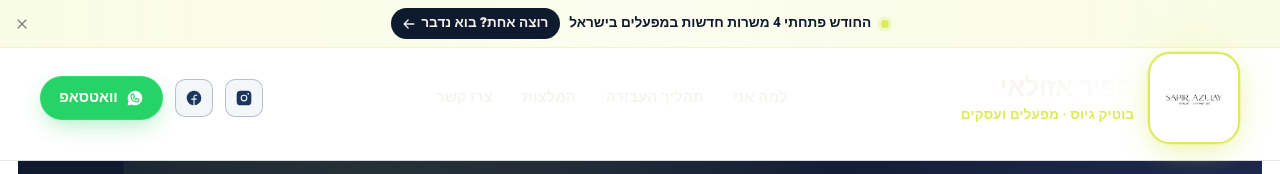
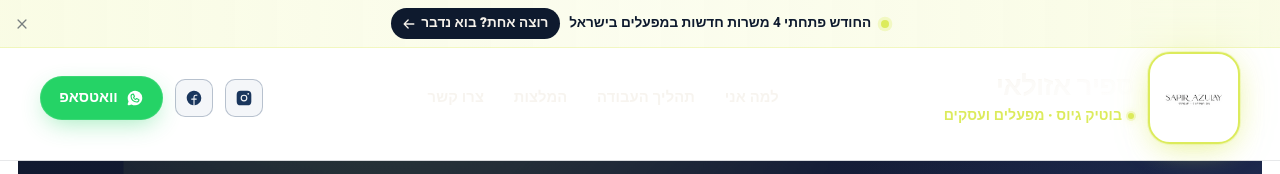
Before and after one commit to amirargaman95-hue/sapir-landing, a Next.js app in the folder app/: page / in a window 1280 px wide. Shown: the top 174 px of the page. Built offline with nearby package versions, Linux system fonts and the light colour scheme.

Commit message:
fix(brand): solid black-navy text + yellow-green dot before tagline (visibility fix)

```diff
--- a/app/src/app/globals.css
+++ b/app/src/app/globals.css
@@ -4340,28 +4340,39 @@ body:has(.announcement-bar) section[id] { scroll-margin-top: 146px; }
   gap: 2px;
 }
 .brand-name {
-  font-size: 1.35rem !important;
+  font-size: 1.4rem !important;
   font-weight: 900 !important;
   letter-spacing: -0.025em !important;
-  line-height: 1.1;
-  background: linear-gradient(135deg, #14213D 0%, #1A365D 100%);
-  -webkit-background-clip: text;
-          background-clip: text;
-  -webkit-text-fill-color: transparent;
+  line-height: 1.05;
+  color: #0A0E1A !important;
+  -webkit-text-fill-color: #0A0E1A;
+  text-shadow: 0 1px 0 rgba(255,255,255,0.4);
 }
 @media (min-width: 1024px) {
   .brand-name {
-    font-size: 1.65rem !important;
+    font-size: 1.7rem !important;
   }
 }
 .brand-tagline {
-  font-size: 0.85rem !important;
-  font-weight: 700 !important;
-  letter-spacing: 0.01em !important;
+  font-size: 0.88rem !important;
+  font-weight: 800 !important;
+  letter-spacing: 0.005em !important;
   text-transform: none !important;
-  color: #1A365D !important;
-  margin-top: 4px !important;
-  opacity: 0.85;
+  color: #0E1A2E !important;
+  margin-top: 6px !important;
+  opacity: 1 !important;
+  display: inline-flex;
+  align-items: center;
+  gap: 0.4rem;
+}
+.brand-tagline::before {
+  content: "";
+  width: 6px;
+  height: 6px;
+  border-radius: 999px;
+  background: #DCEB5C;
+  box-shadow: 0 0 0 2px rgba(220, 235, 92, 0.30), 0 0 8px rgba(220, 235, 92, 0.55);
+  flex-shrink: 0;
 }
 
 /* When header is on TRANSPARENT (over hero dark bg) — invert text */
```
